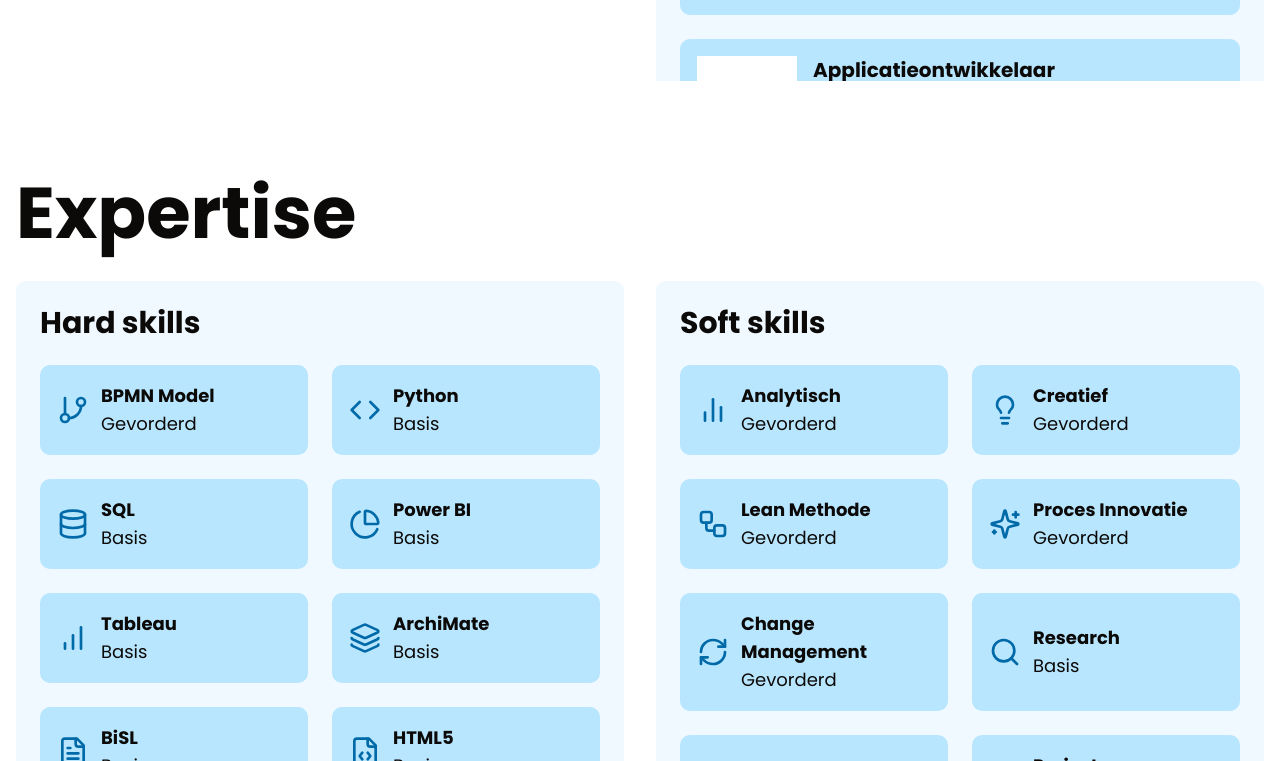
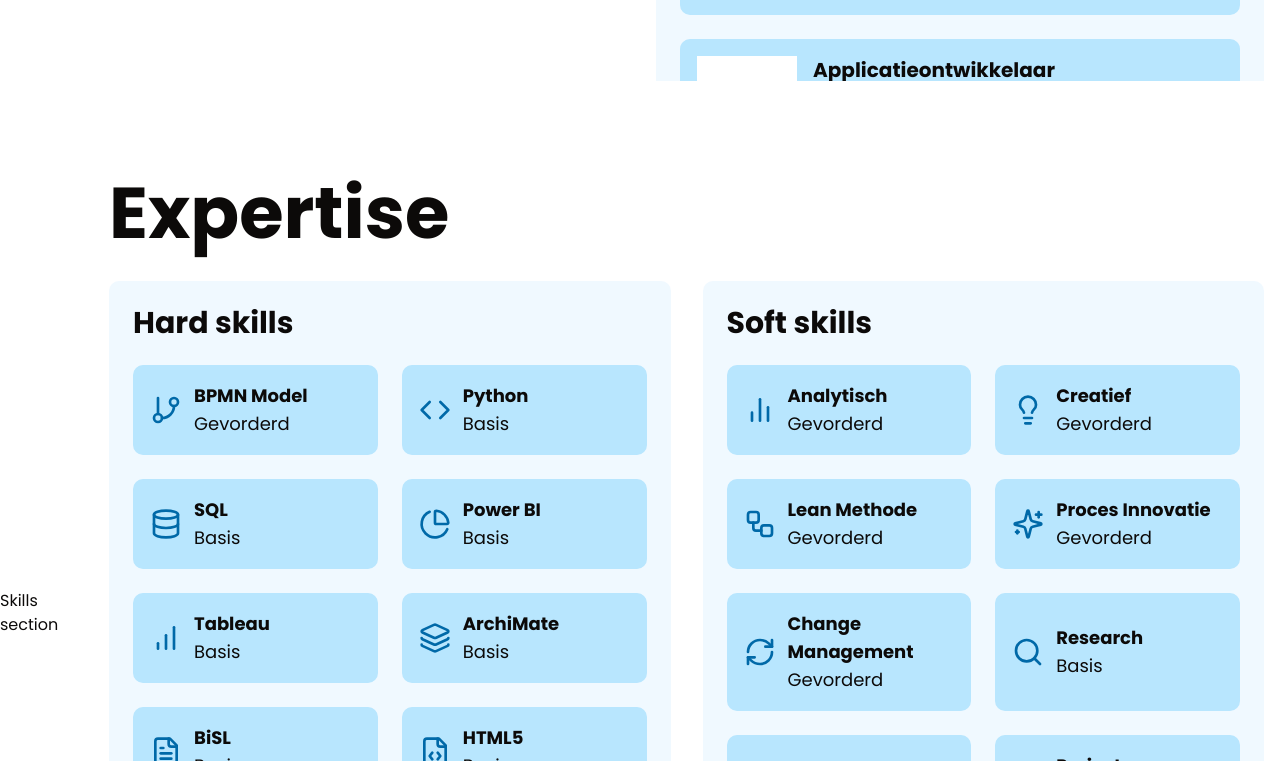
Before and after one commit to IsmailYaman/ajeethmuthu, a Next.js app: page / in a window 1280 px wide. Shown: the part 2319-3080 px from the top of the page. Built offline with nearby package versions, Linux system fonts and the light colour scheme.

Commit message:
Add label to Skills section for improved accessibility

```diff
--- a/app/page.tsx
+++ b/app/page.tsx
@@ -32,6 +32,7 @@ export default function Home() {
 				</div>
 				<div id="expertise" className="text-stone-950 sm:h-screen h-fit w-full bg-white sm:sticky sm:top-0">
 					<div className="max-w-7xl flex items-center mx-auto">
+                        Skills section
 						<Section animationType="slideLeft" className="w-full">
 							<Skills />
 						</Section>
```
